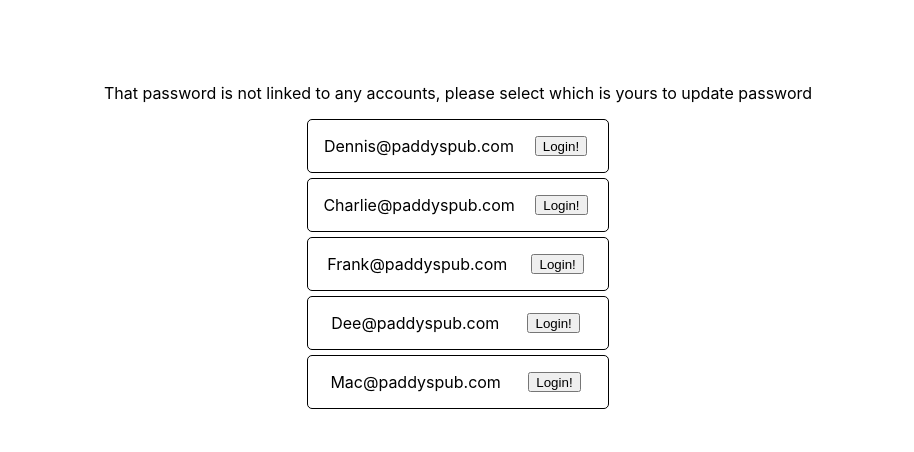
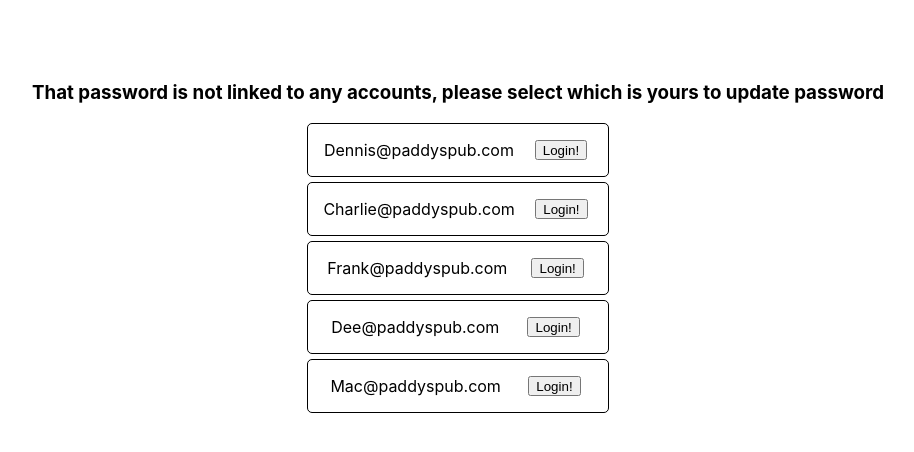
Before and after one commit to CD-Mackay/bad_ui_battles, a React (Create React App) app in the folder which_account/: page / in a window 1280 px wide. Both pictures are taken after typing "Sample123" into the empty fields and a click on the button "Login". Shown: the top 452 px of the page, without its empty margins (182-1096 px from the left). Built offline with nearby package versions, Linux system fonts and the light colour scheme.

Commit message:
revert to previous styling

```diff
--- a/which_account/src/Components/Accounts/Accounts.js
+++ b/which_account/src/Components/Accounts/Accounts.js
@@ -21,10 +21,10 @@ const Accounts = ({ accounts, setView, allAccounts }) => {
         </h3>
       )}
       {accounts.length === 0 && (
-        <p>
+        <h3>
           That password is not linked to any accounts, please select which is
           yours to update password
-        </p>
+        </h3>
       )}
       {accounts.length > 0 &&
         accounts.map((element, index) => {
```
